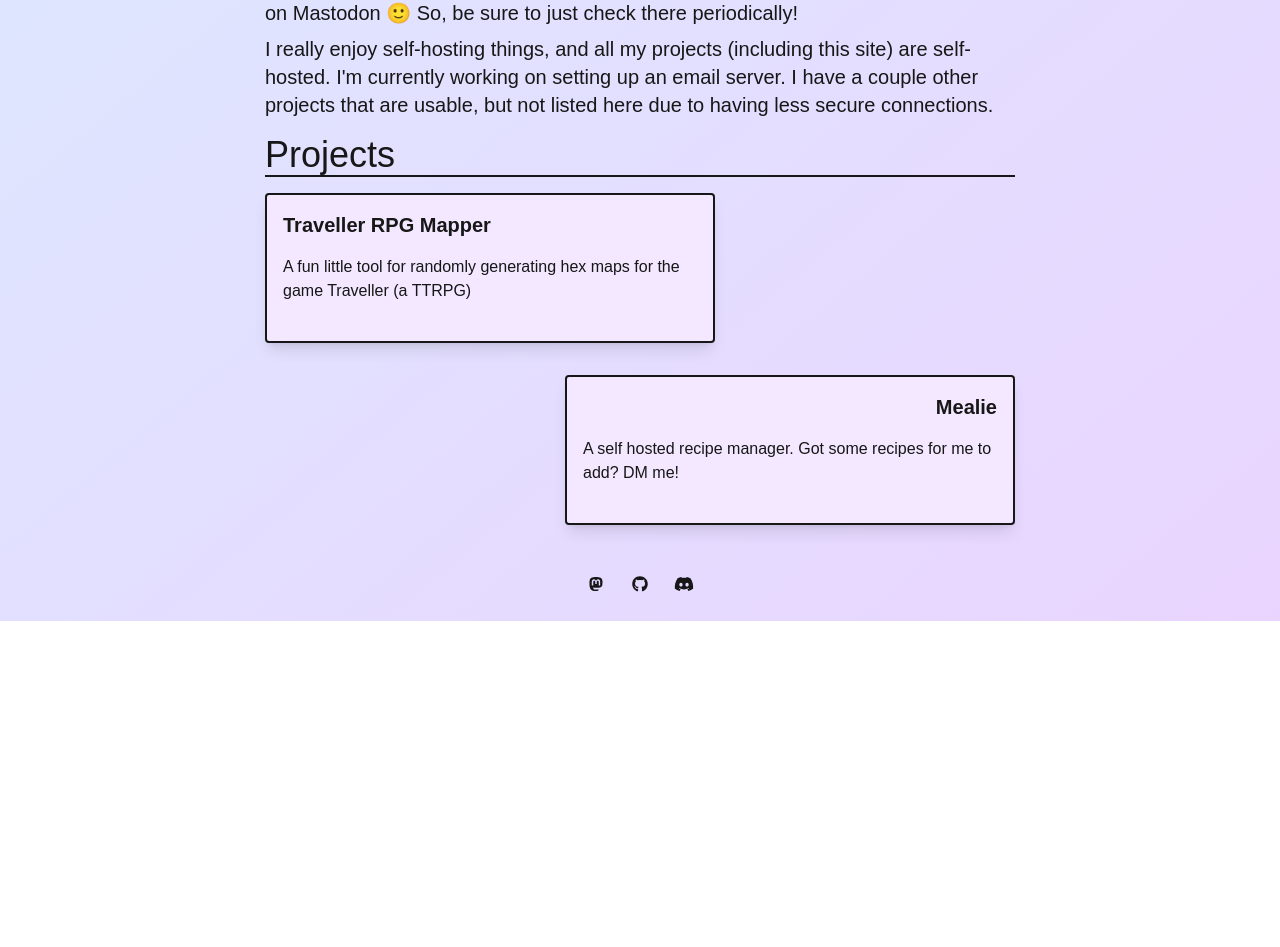
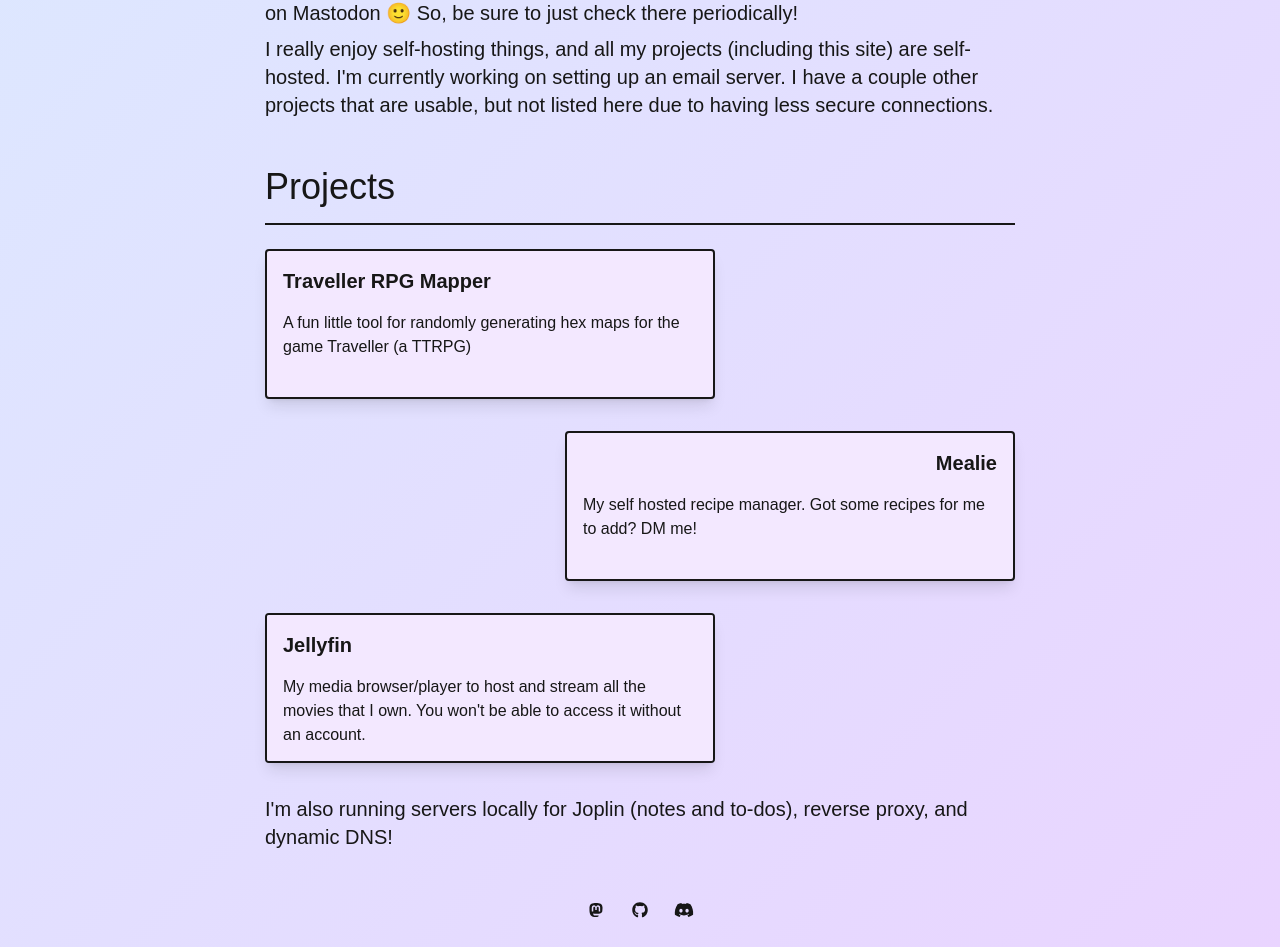
Before and after one commit to ellebell43/my-website, a Next.js app: page / in a window 1280 px wide. Shown: the part 449-1396 px from the top of the page. Before the commit the page ends 1070 px from the top, so only its background shows below. Built offline with nearby package versions, Linux system fonts and the light colour scheme; a web font is replaced by a local one.

Commit message:
A little extra content

```diff
--- a/app/globals.css
+++ b/app/globals.css
@@ -39,10 +39,6 @@
   clip-path: polygon(25% 0%, 75% 0%, 100% 50%, 75% 100%, 25% 100%, 0% 50%);
 }
 
-h2 {
-  @apply text-4xl my-4
-}
-
 .button-link {
   @apply border border-black py-2 px-4 rounded hover:cursor-pointer hover:bg-gray-200 shadow transition-all bg-white m-2
 }
--- a/app/page.tsx
+++ b/app/page.tsx
@@ -16,16 +16,16 @@
 
         <p className="text-xl my-2">I really enjoy self-hosting things, and all my projects (including this site) are self-hosted. I'm currently working on setting up an email server. I have a couple other projects that are usable, but not listed here due to having less secure connections.</p>
 
-
-
-        <h2 className="border-b-2 pb-">Projects</h2>
+        <h2 className="border-b-2 mt-12 mb-6 text-4xl pb-4">Projects</h2>
         <div className="flex flex-col gap-8">
           <ProjectCard href="/mapper" title="Traveller RPG Mapper" description="A fun little tool for randomly generating hex maps for the game Traveller (a TTRPG)" />
-          <ProjectCard href="https://recipes.ellebell.dev/g/the-council/" title="Mealie" description="A self hosted recipe manager. Got some recipes for me to add? DM me!" right={true} />
+          <ProjectCard href="https://recipes.ellebell.dev/g/the-council/" title="Mealie" description="My self hosted recipe manager. Got some recipes for me to add? DM me!" right={true} />
+          <ProjectCard href="https://movies.ellebell.dev/" title="Jellyfin" description="My media browser/player to host and stream all the movies that I own. You won't be able to access it without an account." />
+          <p className="text-xl">I'm also running servers locally for Joplin (notes and to-dos), reverse proxy, and dynamic DNS!</p>
         </div>
 
         <div className="flex justify-center gap-6 mt-12">
-          <Link href="https://dice.camp/@ellebell43"><FontAwesomeIcon className="w-12 transition-all hover:opacity-80" icon={faMastodon} /></Link>
+          <Link rel="me" href="https://dice.camp/@ellebell43"><FontAwesomeIcon className="w-12 transition-all hover:opacity-80" icon={faMastodon} /></Link>
           <Link href="https://github.com/ellebell43"><FontAwesomeIcon className="w-12 transition-all hover:opacity-80" icon={faGithub} /></Link>
           <Link href="https://discord.com/users/ellebell43"><FontAwesomeIcon className="w-12 transition-all hover:opacity-80" icon={faDiscord} /></Link>
         </div>
```
